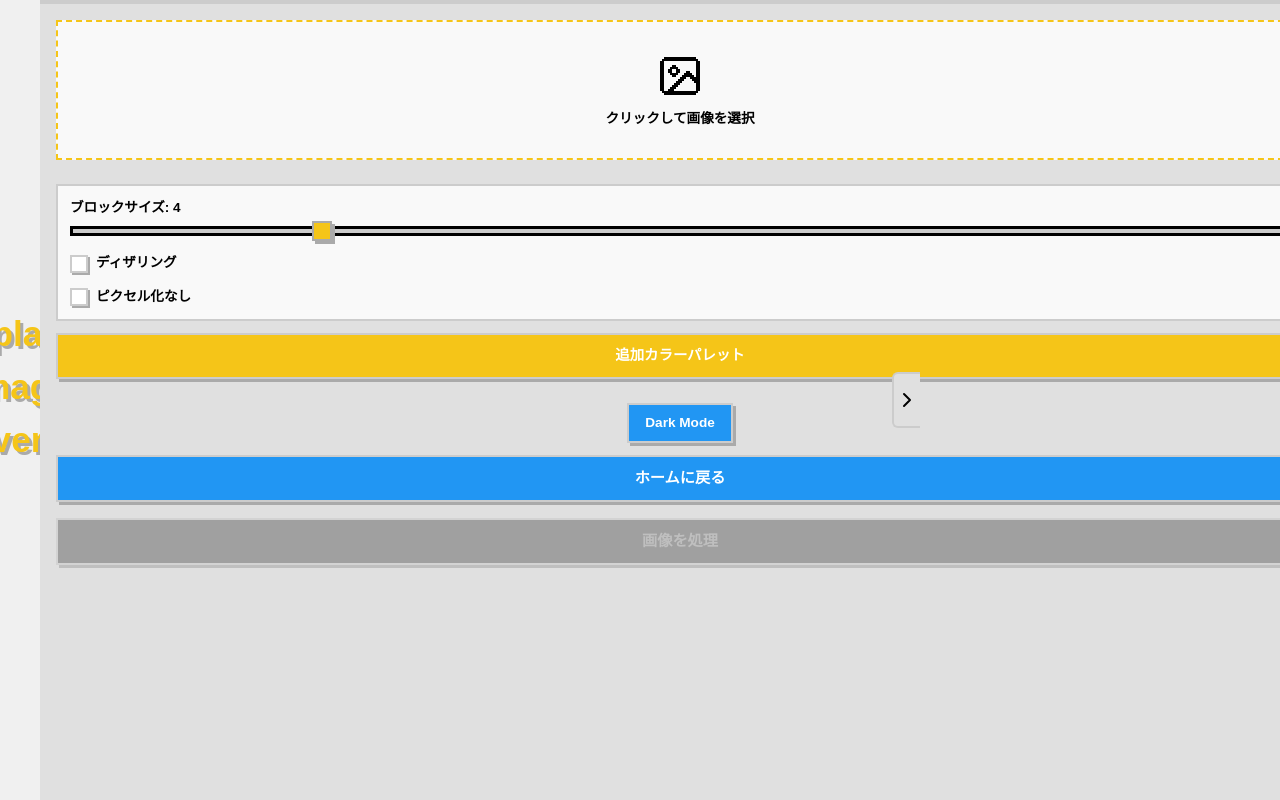
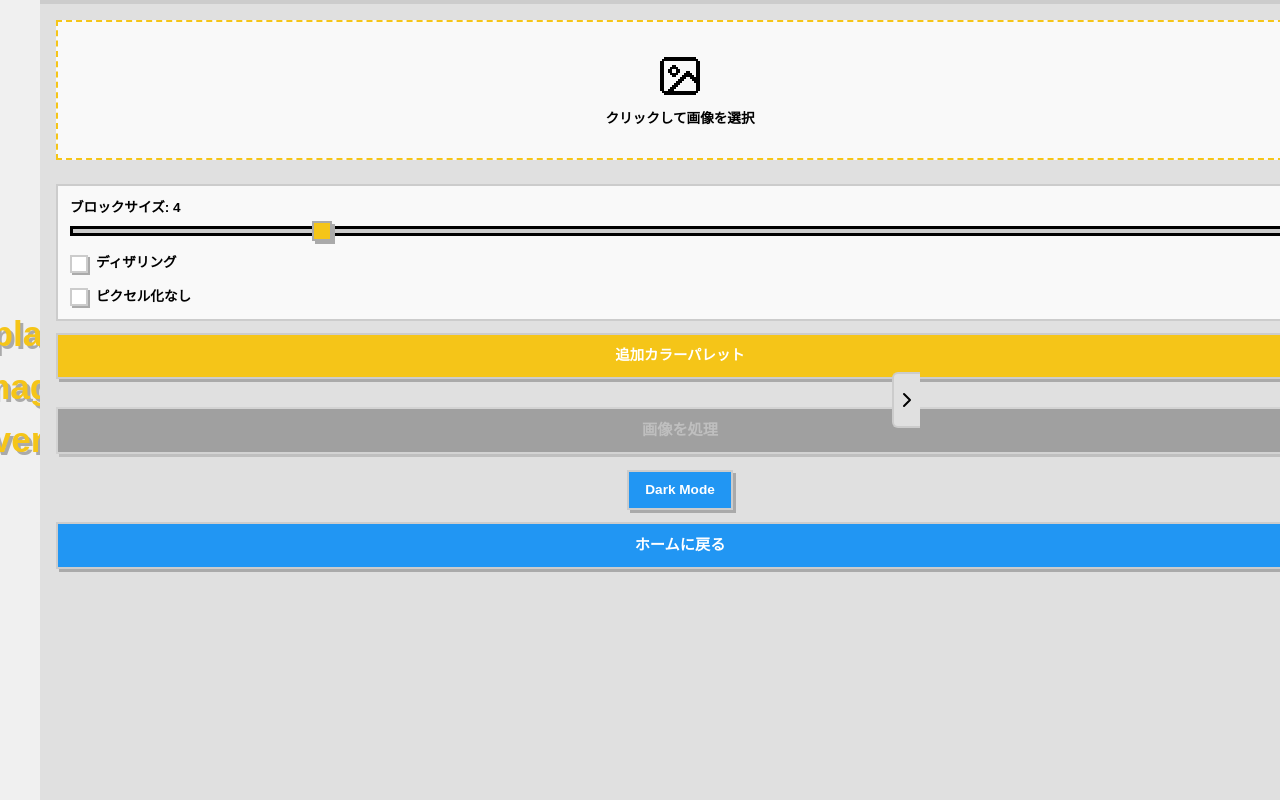
Before and after one commit to tomaru919/wplace-next.js, a Next.js app: page /edit in a window 1280 px wide. Built offline with nearby package versions, Linux system fonts and the light colour scheme; a web font is replaced by a local one.

Commit message:
image_conversion.tsxで画像処理ボタンの位置を修正し、不要な重複を削除

```diff
--- a/src/app/components/image_conversion.tsx
+++ b/src/app/components/image_conversion.tsx
@@ -626,14 +626,14 @@ export default function ImageConversion() {
           </div>
         </div>
 
+        <button className="process-btn" disabled={!selectedFile || processing} onClick={processImage} type="button">
+          画像を処理
+        </button>
+
         <ThemeToggle />
         <Link href="/" className="home-link">
           ホームに戻る
         </Link>
-
-        <button className="process-btn" disabled={!selectedFile || processing} onClick={processImage} type="button">
-          画像を処理
-        </button>
       </div>
 
       <button className="toggle-sidebar-btn" onClick={() => setIsSidebarOpen(!isSidebarOpen)} type="button">
```
Also changed, not shown: 1 other file (tests, documents, lock files or other folders).
